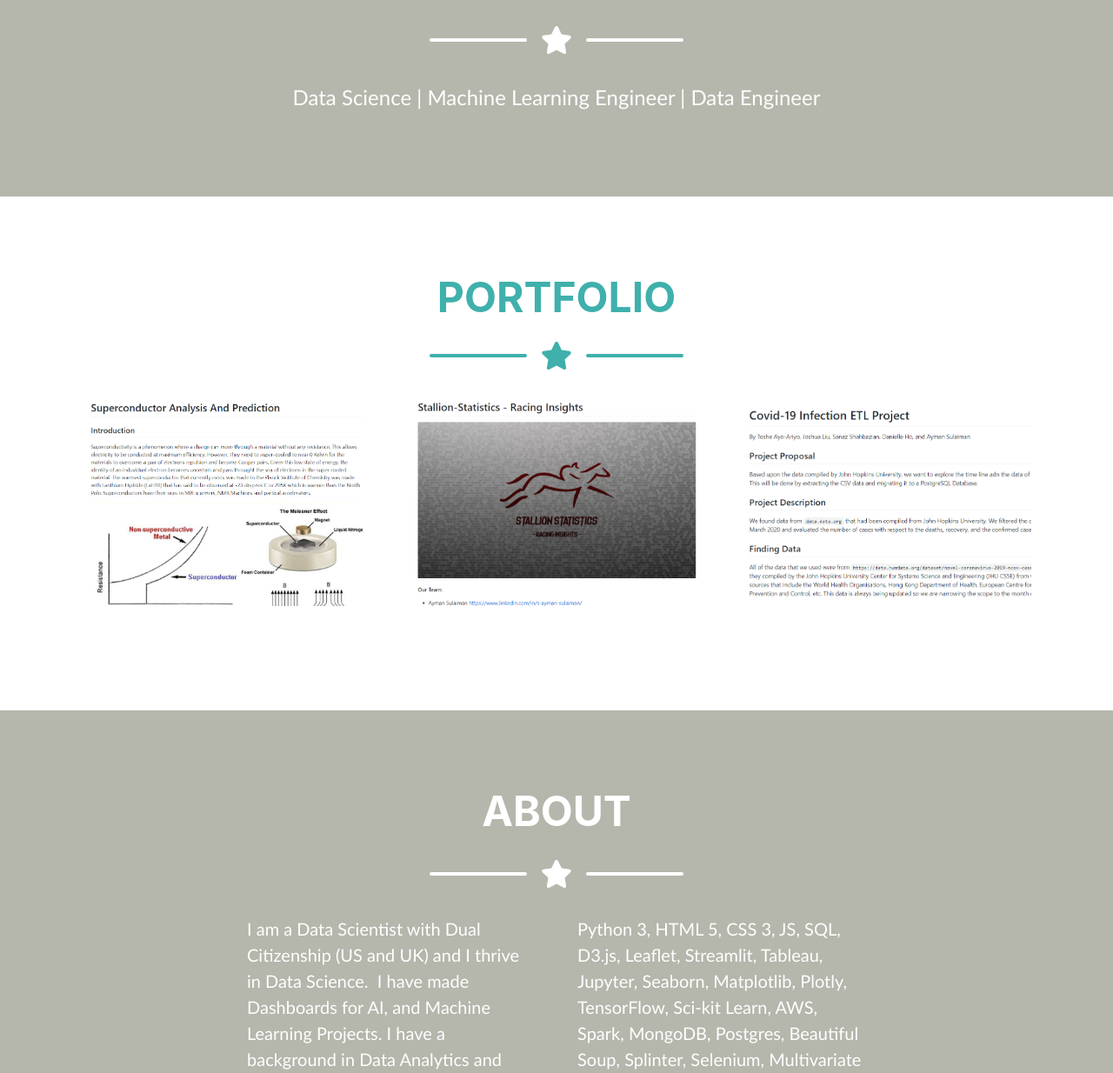
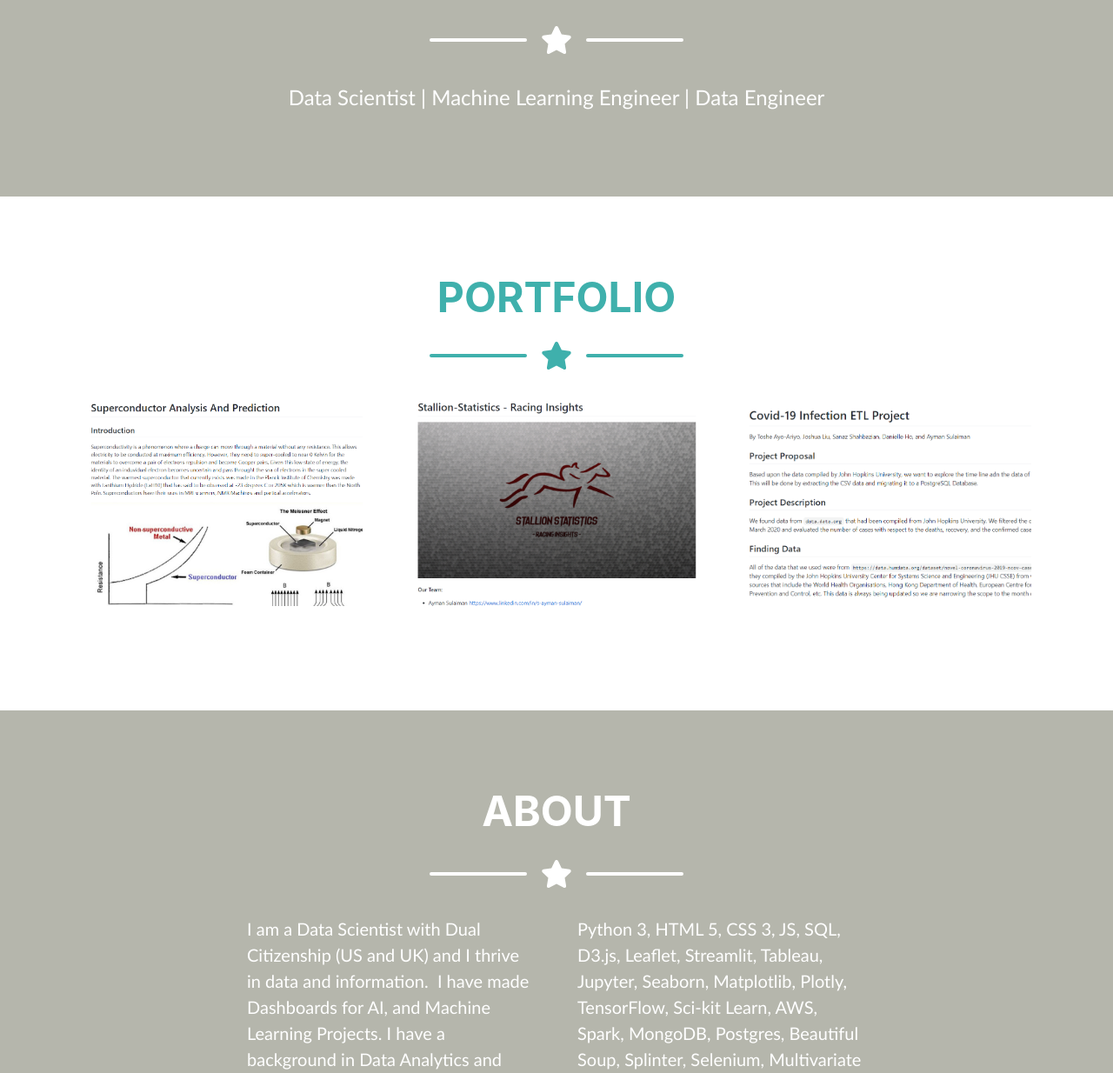
Before and after one commit to AymanSulaiman/Personal_Website, a Flask app: page / in a window 1280 px wide. Shown: the part 542-1776 px from the top of the page at 87% size. Run offline with Flask 2, Linux system fonts and the light colour scheme; some libraries are stand-ins or nearby versions; some web fonts are replaced.

Commit message:
fixed index

```diff
--- a/templates/index.html
+++ b/templates/index.html
@@ -42,7 +42,7 @@
                     <div class="divider-custom-line"></div>
                 </div>
                 <!-- Masthead Subheading-->
-                <p class="pre-wrap masthead-subheading font-weight-light mb-0">Data Science | Machine Learning Engineer | Data Engineer</p>
+                <p class="pre-wrap masthead-subheading font-weight-light mb-0">Data Scientist | Machine Learning Engineer | Data Engineer</p>
             </div>
         </header>
         <section class="page-section portfolio" id="portfolio">
@@ -190,7 +190,7 @@
                 <!-- About Section Content-->
                 <div class="row">
                     <div class="col-lg-4 ml-auto">
-                        <p class="pre-wrap lead">I am a Data Scientist with Dual Citizenship (US and UK) and I thrive in Data Science.  I have made Dashboards for AI, and Machine Learning Projects. I have a background in Data Analytics and Ready to Work.</p>
+                        <p class="pre-wrap lead">I am a Data Scientist with Dual Citizenship (US and UK) and I thrive in data and information.  I have made Dashboards for AI, and Machine Learning Projects. I have a background in Data Analytics and Ready to Work.</p>
                     </div>
                     <div class="col-lg-4 mr-auto">
                         <p class="pre-wrap lead">Python 3, HTML 5, CSS 3, JS, SQL, D3.js, Leaflet, Streamlit, Tableau, Jupyter, Seaborn, Matplotlib, Plotly, TensorFlow, Sci-kit Learn, AWS, Spark, MongoDB, Postgres, Beautiful Soup, Splinter, Selenium, Multivariate Calculus, Statistics.</p>
```
